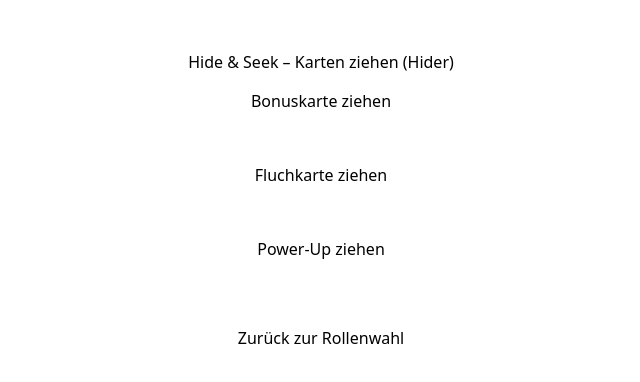
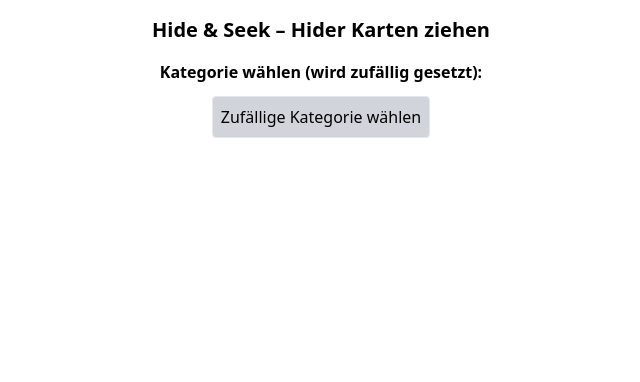
Before and after one commit to sigmaTUFF/hide-and-seek-app, a React (Vite) app: page / in a window 1280 px wide. Both pictures are taken after a click on the button "Hider". Shown: the top 382 px of the page, without its empty margins (319-959 px from the left). Built offline with nearby package versions, Linux system fonts and the light colour scheme.

Commit message:
Update App.jsx

```diff
--- a/src/App.jsx
+++ b/src/App.jsx
@@ -25,59 +25,119 @@ const powerUpCards = [
   "Versteck-Wechsel-Karte: Alles wird 30 Minuten eingefroren. Du darfst dein Versteck wechseln. (Nur 1x im Spiel)",
 ];
 
+// Hilfsfunktion, um zufällig eine Karte zu ziehen
 function drawRandom(cards) {
   const index = Math.floor(Math.random() * cards.length);
   return cards[index];
 }
 
-export default function App() {
-  const [role, setRole] = useState(null); // 'hider' oder 'seeker'
+export default function HideAndSeekApp() {
+  const [team, setTeam] = useState(null); // "hider" oder "seeker"
+  const [category, setCategory] = useState(null); // bonus, curse, power
+  const [hiderInventory, setHiderInventory] = useState([]); // Gesammelte Karten für Hider
+  const [currentCard, setCurrentCard] = useState(null);
 
-  const [bonus, setBonus] = useState(null);
-  const [curse, setCurse] = useState(null);
-  const [power, setPower] = useState(null);
+  const categories = {
+    bonus: bonusCards,
+    curse: curseCards,
+    power: powerUpCards,
+  };
 
-  if (!role) {
+  const handleDrawCard = () => {
+    if (!category) return;
+    const card = drawRandom(categories[category]);
+    setCurrentCard(card);
+    // Wenn Team Hider, Karte ins Inventar legen
+    if (team === "hider") {
+      setHiderInventory((prev) => [...prev, card]);
+    }
+  };
+
+  if (!team) {
+    // Auswahl Team
     return (
-      <div style={{ maxWidth: "400px", margin: "50px auto", textAlign: "center" }}>
-        <h1>Hide & Seek – Wähle deine Rolle</h1>
-        <button style={{ margin: "10px", padding: "10px 20px" }} onClick={() => setRole("hider")}>Hider</button>
-        <button style={{ margin: "10px", padding: "10px 20px" }} onClick={() => setRole("seeker")}>Seeker</button>
+      <div className="max-w-md mx-auto p-4 text-center">
+        <h1 className="text-xl font-bold mb-4">Wähle dein Team</h1>
+        <button
+          className="btn m-2 p-2 border rounded bg-blue-500 text-white"
+          onClick={() => setTeam("hider")}
+        >
+          Hider
+        </button>
+        <button
+          className="btn m-2 p-2 border rounded bg-green-500 text-white"
+          onClick={() => setTeam("seeker")}
+        >
+          Seeker
+        </button>
       </div>
     );
   }
 
-  if (role === "seeker") {
+  if (team === "seeker") {
     return (
-      <div style={{ maxWidth: "400px", margin: "50px auto", textAlign: "center" }}>
-        <h1>Seeker Bereich (noch leer)</h1>
-        <p>Hier kommt später dein Fragebogen mit Preis-Logik.</p>
-        <button style={{ marginTop: "20px" }} onClick={() => setRole(null)}>Zurück zur Rollenwahl</button>
+      <div className="max-w-md mx-auto p-4 text-center">
+        <h1 className="text-xl font-bold mb-4">Du bist im Seeker-Team</h1>
+        <p>Hier kommt später das Fragebogen-Feature rein.</p>
       </div>
     );
   }
 
-  // role === 'hider'
+  // Team Hider UI
   return (
-    <div style={{ maxWidth: "400px", margin: "50px auto", textAlign: "center" }}>
-      <h1>Hide & Seek – Karten ziehen (Hider)</h1>
+    <div className="max-w-md mx-auto p-4 text-center">
+      <h1 className="text-xl font-bold mb-4">Hide & Seek – Hider Karten ziehen</h1>
 
-      <div style={{ marginBottom: "20px" }}>
-        <button style={{ margin: "5px", padding: "10px" }} onClick={() => setBonus(drawRandom(bonusCards))}>Bonuskarte ziehen</button>
-        {bonus && <p>Bonus: {bonus}</p>}
+      <div className="mb-4">
+        <h2 className="font-semibold mb-2">Kategorie wählen (wird zufällig gesetzt):</h2>
+        <button
+          className="btn m-1 p-2 border rounded bg-gray-300"
+          onClick={() => {
+            // Kategorie zufällig wählen
+            const keys = Object.keys(categories);
+            const randomCat = keys[Math.floor(Math.random() * keys.length)];
+            setCategory(randomCat);
+            setCurrentCard(null);
+          }}
+        >
+          Zufällige Kategorie wählen
+        </button>
+        {category && <p>Ausgewählte Kategorie: <strong>{category}</strong></p>}
       </div>
 
-      <div style={{ marginBottom: "20px" }}>
-        <button style={{ margin: "5px", padding: "10px" }} onClick={() => setCurse(drawRandom(curseCards))}>Fluchkarte ziehen</button>
-        {curse && <p>Fluch: {curse}</p>}
-      </div>
+      {category && (
+        <>
+          <button
+            onClick={handleDrawCard}
+            className="btn p-2 border rounded bg-blue-500 text-white mb-4"
+          >
+            Karte ziehen
+          </button>
 
-      <div style={{ marginBottom: "20px" }}>
-        <button style={{ margin: "5px", padding: "10px" }} onClick={() => setPower(drawRandom(powerUpCards))}>Power-Up ziehen</button>
-        {power && <p>Power-Up: {power}</p>}
-      </div>
+          {currentCard && (
+            <div className="border p-4 rounded bg-white shadow mb-4">
+              <h3 className="font-semibold mb-2">Gezogene Karte:</h3>
+              <p>{currentCard}</p>
+            </div>
+          )}
 
-      <button style={{ marginTop: "30px" }} onClick={() => setRole(null)}>Zurück zur Rollenwahl</button>
+          <div>
+            <h3 className="font-semibold mb-2">Dein Inventar:</h3>
+            {hiderInventory.length === 0 && <p>Keine Karten gezogen.</p>}
+            <div className="flex flex-wrap justify-center gap-2">
+              {hiderInventory.map((card, idx) => (
+                <div
+                  key={idx}
+                  className="border rounded p-2 max-w-xs bg-gray-100"
+                  style={{ minWidth: "200px" }}
+                >
+                  {card}
+                </div>
+              ))}
+            </div>
+          </div>
+        </>
+      )}
     </div>
   );
 }
```
